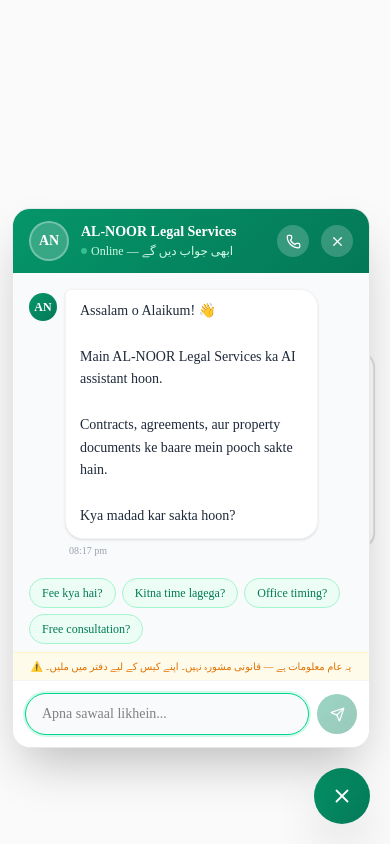
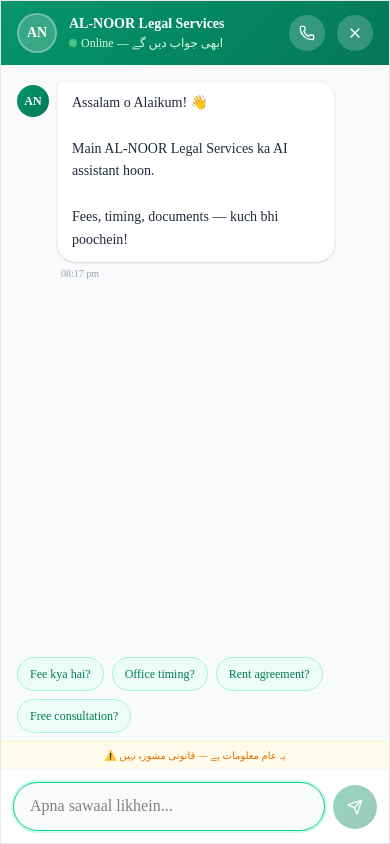
Before and after one commit to JunaidxAutomation/alnoor-legal-chatbot, a Next.js app: page / in a window 390 px wide. Both pictures are taken after a click on the button 342 px from the left and 796 px from the top of the page. Built offline with nearby package versions, Linux system fonts and the light colour scheme.

Commit message:
Block 4: mobile responsive complete

```diff
--- a/src/components/chat/ChatWidget.tsx
+++ b/src/components/chat/ChatWidget.tsx
@@ -1,6 +1,6 @@
 "use client"
 
-import { useRef, useState, useEffect } from "react"
+import { useState, useRef, useEffect } from "react"
 import { BUSINESS_INFO } from "@/lib/data/faq"
 import { Send, MessageCircle, X, Phone } from "lucide-react"
 
@@ -14,11 +14,11 @@
 const WELCOME: Message = {
   id: "welcome",
   role: "assistant",
-  content: "Assalam o Alaikum! 👋\n\nMain AL-NOOR Legal Services ka AI assistant hoon.\n\nContracts, agreements, aur property documents ke baare mein pooch sakte hain.\n\nKya madad kar sakta hoon?",
+  content: "Assalam o Alaikum! 👋\n\nMain AL-NOOR Legal Services ka AI assistant hoon.\n\nFees, timing, documents — kuch bhi poochein!",
   timestamp: new Date()
 }
 
-const QUICK = ["Fee kya hai?", "Kitna time lagega?", "Office timing?", "Free consultation?"]
+const QUICK = ["Fee kya hai?", "Office timing?", "Rent agreement?", "Free consultation?"]
 
 export default function ChatWidget() {
   const [isOpen, setIsOpen] = useState(false)
@@ -26,16 +26,30 @@
   const [input, setInput] = useState("")
   const [isTyping, setIsTyping] = useState(false)
   const [sessionId] = useState(() => `sess_${Math.random().toString(36).slice(2)}_${Date.now()}`)
+  const [isMobile, setIsMobile] = useState(false)
   const bottomRef = useRef<HTMLDivElement>(null)
   const inputRef = useRef<HTMLInputElement>(null)
+
+  useEffect(() => {
+    const check = () => setIsMobile(window.innerWidth < 640)
+    check()
+    window.addEventListener("resize", check)
+    return () => window.removeEventListener("resize", check)
+  }, [])
 
   useEffect(() => {
     bottomRef.current?.scrollIntoView({ behavior: "smooth" })
   }, [messages, isTyping])
 
   useEffect(() => {
-    if (isOpen) setTimeout(() => inputRef.current?.focus(), 150)
-  }, [isOpen])
+    if (isOpen) {
+      setTimeout(() => inputRef.current?.focus(), 200)
+      if (isMobile) document.body.style.overflow = "hidden"
+    } else {
+      document.body.style.overflow = ""
+    }
+    return () => { document.body.style.overflow = "" }
+  }, [isOpen, isMobile])
 
   async function send(text: string) {
     const t = text.trim()
@@ -43,23 +57,21 @@
     setMessages(p => [...p, { id: Date.now().toString(), role: "user", content: t, timestamp: new Date() }])
     setInput("")
     setIsTyping(true)
-
     try {
       const res = await fetch("/api/chat", {
         method: "POST",
         headers: { "Content-Type": "application/json" },
         body: JSON.stringify({ message: t, sessionId })
       })
-
       const data = await res.json()
-
-      if (res.status === 429) {
-        setMessages(p => [...p, { id: (Date.now()+1).toString(), role: "assistant", content: data.error || "Session limit ho gayi. Call karein: 0300-1234567", timestamp: new Date() }])
-      } else {
-        setMessages(p => [...p, { id: (Date.now()+1).toString(), role: "assistant", content: data.response, timestamp: new Date() }])
-      }
+      setMessages(p => [...p, {
+        id: (Date.now()+1).toString(),
+        role: "assistant",
+        content: res.status === 429 ? (data.error || "Limit ho gayi. Call karein: " + BUSINESS_INFO.phone) : (data.response || "Jawab nahi mila."),
+        timestamp: new Date()
+      }])
     } catch {
-      setMessages(p => [...p, { id: (Date.now()+1).toString(), role: "assistant", content: "Network masla hai. Please call karein: 0300-1234567", timestamp: new Date() }])
+      setMessages(p => [...p, { id: (Date.now()+1).toString(), role: "assistant", content: "Network masla. Call karein: " + BUSINESS_INFO.phone, timestamp: new Date() }])
     } finally {
       setIsTyping(false)
     }
@@ -67,65 +79,101 @@
 
   const ft = (d: Date) => d.toLocaleTimeString("en-PK", { hour: "2-digit", minute: "2-digit" })
 
+  const windowStyle = isMobile ? {
+    position: "fixed" as const,
+    inset: 0,
+    width: "100%",
+    height: "100%",
+    maxWidth: "100%",
+    maxHeight: "100%",
+    bottom: 0,
+    right: 0,
+    borderRadius: 0,
+    zIndex: 9999,
+  } : {
+    position: "fixed" as const,
+    bottom: "5.5rem",
+    right: "1.25rem",
+    width: 370,
+    height: 560,
+    maxWidth: "calc(100vw - 2rem)",
+    maxHeight: "calc(100vh - 8rem)",
+    borderRadius: "1rem",
+    zIndex: 9999,
+  }
+
   return (
     <>
-      {/* Launcher */}
-      <button
-        onClick={() => setIsOpen(o => !o)}
-        className="fixed bottom-5 right-5 z-50 w-14 h-14 rounded-full shadow-2xl flex items-center justify-center transition-all duration-300 hover:scale-110 active:scale-95"
-        style={{ background: "linear-gradient(135deg, #059669, #047857)" }}
-      >
-        <div className="transition-transform duration-300" style={{ transform: isOpen ? "rotate(0deg)" : "rotate(0deg)" }}>
-          {isOpen ? <X size={22} color="white" /> : <MessageCircle size={22} color="white" />}
-        </div>
-        {!isOpen && (
+      {!isOpen && (
+        <button
+          onClick={() => setIsOpen(true)}
+          className="fixed bottom-5 right-5 z-50 w-14 h-14 rounded-full shadow-2xl flex items-center justify-center transition-all duration-300 hover:scale-110 active:scale-95"
+          style={{ background: "linear-gradient(135deg, #059669, #047857)", zIndex: 9998 }}
+        >
+          <MessageCircle size={24} color="white" />
           <span className="absolute -top-1 -right-1 w-4 h-4 bg-red-500 rounded-full border-2 border-white animate-pulse" />
-        )}
-      </button>
+        </button>
+      )}
 
-      {/* Window */}
       {isOpen && (
         <div
-          className="fixed bottom-24 right-5 z-50 flex flex-col rounded-2xl overflow-hidden shadow-2xl border border-gray-200"
-          style={{ width: 360, maxWidth: "calc(100vw - 2rem)", height: 540, maxHeight: "calc(100vh - 7rem)", background: "#f9fafb" }}
+          style={{
+            ...windowStyle,
+            background: "#f9fafb",
+            display: "flex",
+            flexDirection: "column",
+            overflow: "hidden",
+            boxShadow: "0 25px 50px -12px rgba(0,0,0,0.25)",
+            border: "1px solid #e5e7eb",
+          }}
         >
-          {/* Header */}
-          <div style={{ background: "linear-gradient(135deg, #059669, #047857)" }} className="px-4 py-3 flex items-center gap-3 shrink-0">
-            <div className="w-10 h-10 rounded-full bg-white/20 flex items-center justify-center border-2 border-white/30 shrink-0">
+          <div
+            style={{ background: "linear-gradient(135deg, #059669, #047857)" }}
+            className="px-4 py-3 flex items-center gap-3 shrink-0"
+          >
+            <div className="w-10 h-10 rounded-full flex items-center justify-center border-2 border-white/30 shrink-0 bg-white/20">
               <span className="text-white font-bold text-sm">AN</span>
             </div>
             <div className="flex-1 min-w-0">
-              <p className="text-white font-bold text-sm leading-tight">{BUSINESS_INFO.name}</p>
+              <p className="text-white font-bold text-sm leading-tight truncate">{BUSINESS_INFO.name}</p>
               <div className="flex items-center gap-1 mt-0.5">
-                <div className="w-1.5 h-1.5 rounded-full bg-emerald-300 animate-pulse" />
-                <p className="text-emerald-100 text-xs">Online — ابھی جواب دیں گے</p>
+                <div className="w-2 h-2 rounded-full bg-green-300 animate-pulse" />
+                <p className="text-green-100 text-xs">Online — ابھی جواب دیں گے</p>
               </div>
             </div>
-            <a href={"tel:" + BUSINESS_INFO.phone} className="w-8 h-8 rounded-full bg-white/20 hover:bg-white/30 flex items-center justify-center transition-colors shrink-0">
-              <Phone size={15} color="white" />
+            <a
+              href={"tel:" + BUSINESS_INFO.phone}
+              className="w-9 h-9 rounded-full bg-white/20 hover:bg-white/30 flex items-center justify-center transition-colors shrink-0"
+            >
+              <Phone size={16} color="white" />
             </a>
-            <button onClick={() => setIsOpen(false)} className="w-8 h-8 rounded-full bg-white/20 hover:bg-white/30 flex items-center justify-center transition-colors shrink-0">
-              <X size={15} color="white" />
+            <button
+              onClick={() => setIsOpen(false)}
+              className="w-9 h-9 rounded-full bg-white/20 hover:bg-white/30 flex items-center justify-center transition-colors shrink-0"
+            >
+              <X size={16} color="white" />
             </button>
           </div>
 
-          {/* Messages */}
-          <div className="flex-1 overflow-y-auto px-4 py-4 flex flex-col gap-3" style={{ scrollBehavior: "smooth" }}>
+          <div
+            className="flex-1 overflow-y-auto px-4 py-4 flex flex-col gap-3"
+            style={{ WebkitOverflowScrolling: "touch" }}
+          >
             {messages.map(msg => (
               <div key={msg.id} className={"flex gap-2 " + (msg.role === "user" ? "flex-row-reverse" : "flex-row")}>
                 {msg.role === "assistant" && (
-                  <div className="w-7 h-7 rounded-full shrink-0 mt-1 flex items-center justify-center text-white text-xs font-bold" style={{ background: "linear-gradient(135deg, #059669, #047857)" }}>
-                    AN
-                  </div>
+                  <div
+                    className="w-8 h-8 rounded-full shrink-0 mt-1 flex items-center justify-center text-white text-xs font-bold"
+                    style={{ background: "linear-gradient(135deg, #059669, #047857)", minWidth: 32 }}
+                  >AN</div>
                 )}
-                <div className={"flex flex-col gap-1 max-w-[78%] " + (msg.role === "user" ? "items-end" : "items-start")}>
+                <div className={"flex flex-col gap-1 " + (msg.role === "user" ? "items-end" : "items-start")} style={{ maxWidth: "78%" }}>
                   <div
-                    className={"px-3.5 py-2.5 rounded-2xl text-sm leading-relaxed whitespace-pre-line shadow-sm " + (
-                      msg.role === "user"
-                        ? "text-white rounded-tr-sm"
-                        : "bg-white text-gray-800 rounded-tl-sm border border-gray-100"
-                    )}
-                    style={msg.role === "user" ? { background: "linear-gradient(135deg, #059669, #047857)" } : {}}
+                    className={"px-3.5 py-2.5 text-sm leading-relaxed whitespace-pre-line shadow-sm " + (msg.role === "user" ? "text-white" : "bg-white text-gray-800 border border-gray-100")}
+                    style={{
+                      borderRadius: msg.role === "user" ? "18px 4px 18px 18px" : "4px 18px 18px 18px",
+                      ...(msg.role === "user" ? { background: "linear-gradient(135deg, #059669, #047857)" } : {})
+                    }}
                   >
                     {msg.content}
                   </div>
@@ -136,10 +184,8 @@
 
             {isTyping && (
               <div className="flex gap-2">
-                <div className="w-7 h-7 rounded-full shrink-0 flex items-center justify-center text-white text-xs font-bold" style={{ background: "linear-gradient(135deg, #059669, #047857)" }}>
-                  AN
-                </div>
-                <div className="bg-white border border-gray-100 rounded-2xl rounded-tl-sm px-4 py-3 flex gap-1.5 items-center shadow-sm">
+                <div className="w-8 h-8 rounded-full shrink-0 flex items-center justify-center text-white text-xs font-bold" style={{ background: "linear-gradient(135deg, #059669, #047857)", minWidth: 32 }}>AN</div>
+                <div className="bg-white border border-gray-100 px-4 py-3 flex gap-1.5 items-center shadow-sm" style={{ borderRadius: "4px 18px 18px 18px" }}>
                   <div className="w-2 h-2 bg-emerald-400 rounded-full animate-bounce" style={{ animationDelay: "0ms" }} />
                   <div className="w-2 h-2 bg-emerald-400 rounded-full animate-bounce" style={{ animationDelay: "150ms" }} />
                   <div className="w-2 h-2 bg-emerald-400 rounded-full animate-bounce" style={{ animationDelay: "300ms" }} />
@@ -149,14 +195,13 @@
             <div ref={bottomRef} />
           </div>
 
-          {/* Quick replies */}
           {messages.length <= 1 && (
-            <div className="px-4 pb-2 flex flex-wrap gap-1.5 shrink-0">
+            <div className="px-4 pb-2 flex flex-wrap gap-2 shrink-0">
               {QUICK.map(q => (
                 <button
                   key={q}
                   onClick={() => send(q)}
-                  className="text-xs px-3 py-1.5 rounded-full border border-emerald-200 text-emerald-700 bg-emerald-50 hover:bg-emerald-100 transition-colors font-medium"
+                  className="text-xs px-3 py-2 rounded-full border border-emerald-200 text-emerald-700 bg-emerald-50 hover:bg-emerald-100 active:bg-emerald-200 transition-colors font-medium"
                 >
                   {q}
                 </button>
@@ -164,12 +209,12 @@
             </div>
           )}
 
-          {/* Disclaimer */}
           <div className="px-4 py-1.5 bg-amber-50 border-t border-amber-100 shrink-0">
-            <p className="text-[10px] text-amber-600 text-center">⚠️ یہ عام معلومات ہے — قانونی مشورہ نہیں۔ اپنے کیس کے لیے دفتر میں ملیں۔</p>
+            <p className="text-[10px] text-amber-600 text-center">
+              ⚠️ یہ عام معلومات ہے — قانونی مشورہ نہیں
+            </p>
           </div>
 
-          {/* Input */}
           <div className="px-3 py-3 bg-white border-t border-gray-100 flex gap-2 items-center shrink-0">
             <input
               ref={inputRef}
@@ -178,15 +223,16 @@
               onKeyDown={e => { if (e.key === "Enter" && !e.shiftKey) { e.preventDefault(); send(input) } }}
               placeholder="Apna sawaal likhein..."
               disabled={isTyping}
-              className="flex-1 text-sm px-4 py-2.5 rounded-full border border-gray-200 outline-none focus:border-emerald-400 focus:ring-2 focus:ring-emerald-100 transition-all bg-gray-50 disabled:opacity-50"
+              className="flex-1 text-sm px-4 py-3 rounded-full border border-gray-200 outline-none focus:border-emerald-400 focus:ring-2 focus:ring-emerald-100 transition-all bg-gray-50 disabled:opacity-50"
+              style={{ fontSize: 16 }}
             />
             <button
               onClick={() => send(input)}
               disabled={!input.trim() || isTyping}
-              className="w-10 h-10 rounded-full flex items-center justify-center transition-all hover:scale-105 active:scale-95 disabled:opacity-40 disabled:cursor-not-allowed shrink-0"
-              style={{ background: "linear-gradient(135deg, #059669, #047857)" }}
+              className="w-11 h-11 rounded-full flex items-center justify-center transition-all hover:scale-105 active:scale-95 disabled:opacity-40 shrink-0"
+              style={{ background: "linear-gradient(135deg, #059669, #047857)", minWidth: 44 }}
             >
-              <Send size={15} color="white" />
+              <Send size={16} color="white" />
             </button>
           </div>
         </div>
```
